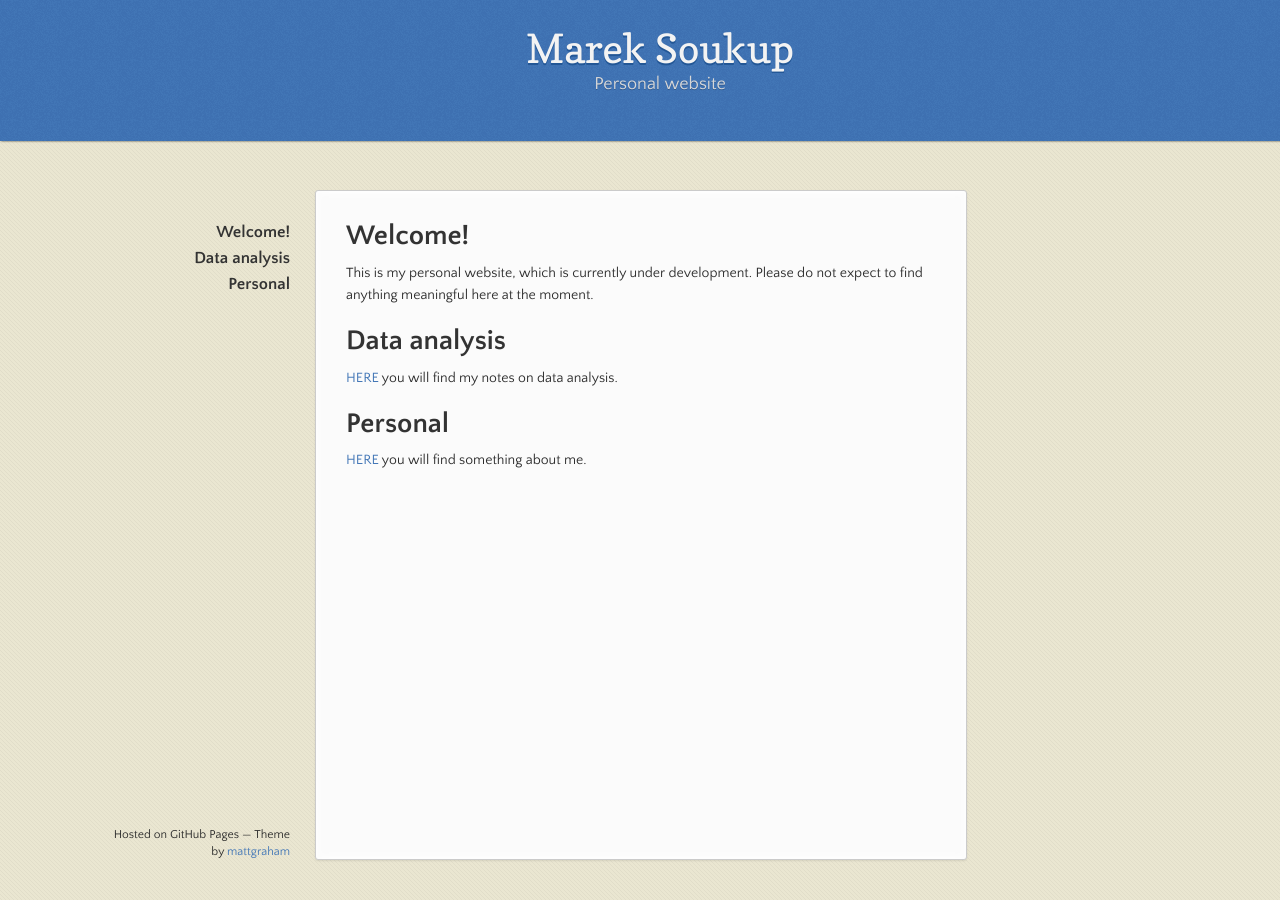
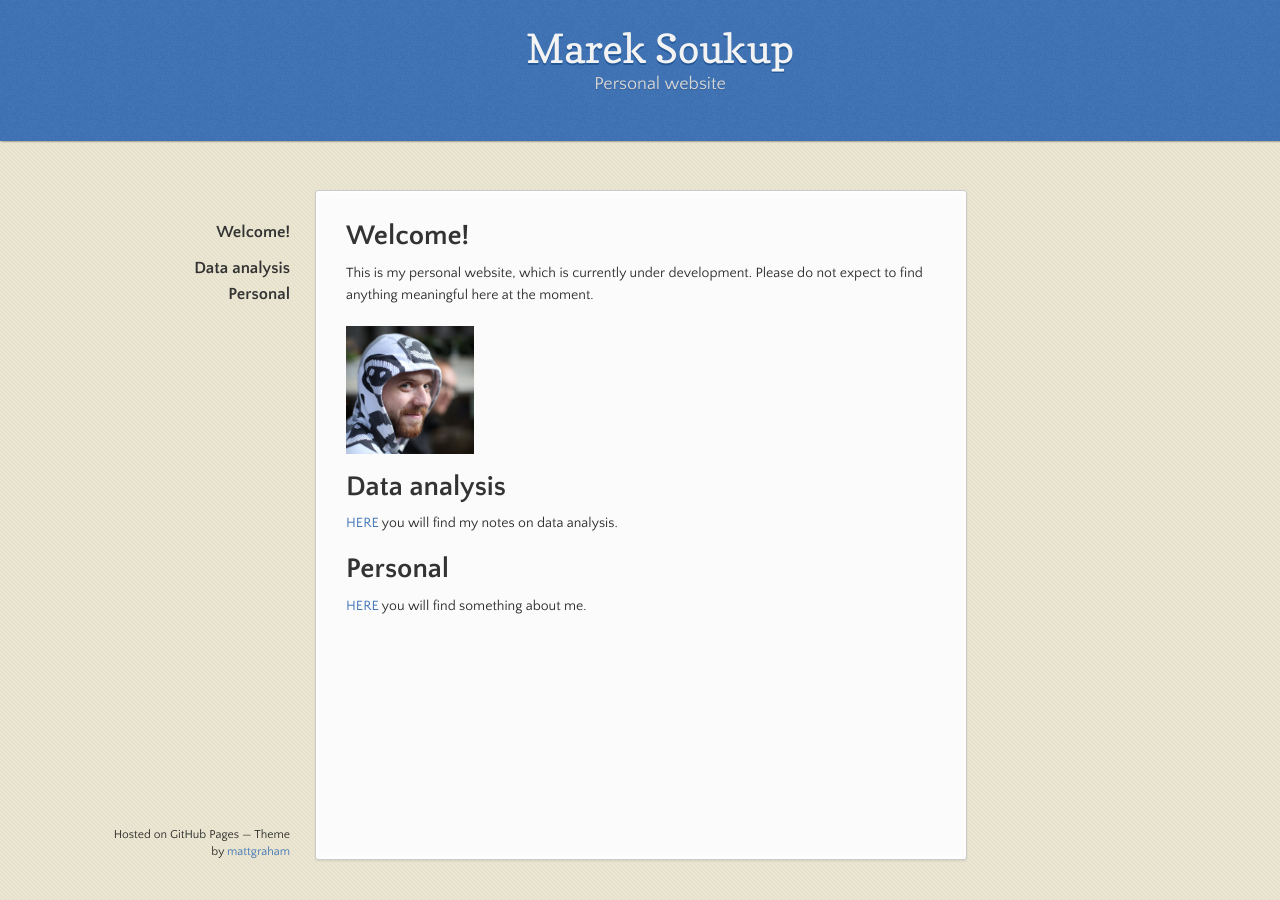
Before and after one commit to soukupmarek-edin/soukupmarek-edin.github.io, a Jekyll site: the page built from index.md, in a window 1280 px wide. Built offline with Jekyll 4.4.1, drawn with Linux system fonts in a browser that asks for light colours; Markdown is read by kramdown in place of the engine named in the settings; our own code applies the rules of GitHub Pages for plain Markdown files.

Commit message:
Update index.md

```diff
--- a/index.md
+++ b/index.md
@@ -4,6 +4,10 @@
 # Welcome!
 
 This is my personal website, which is currently under development. Please do not expect to find anything meaningful here at the moment.
+
+<h1>
+<img src="./pictures/face.jpg" style="width:128px;height:128px;">
+</h1>
 
 # Data analysis
 
```
